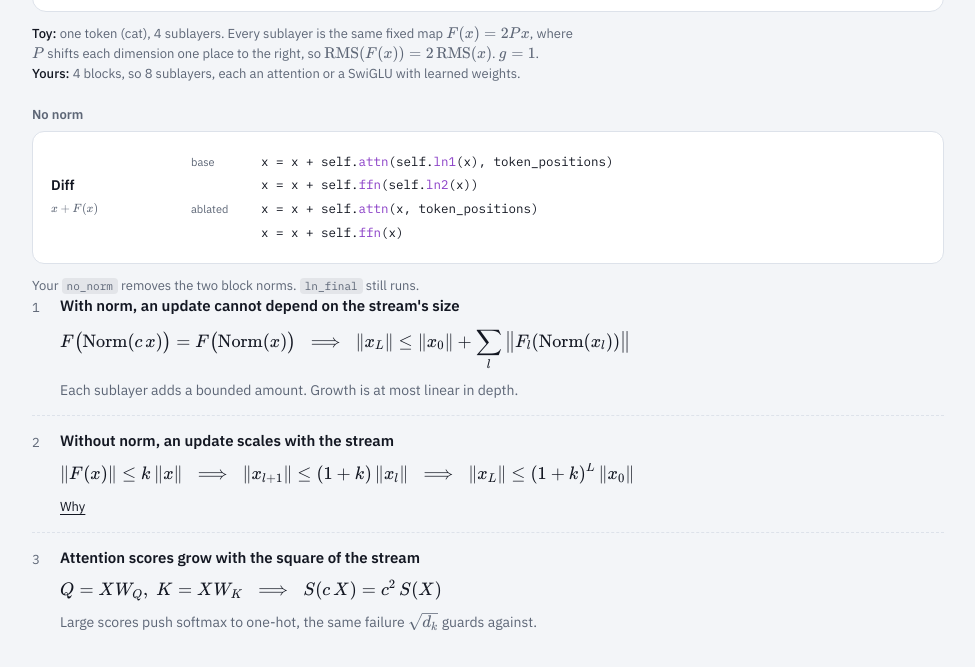
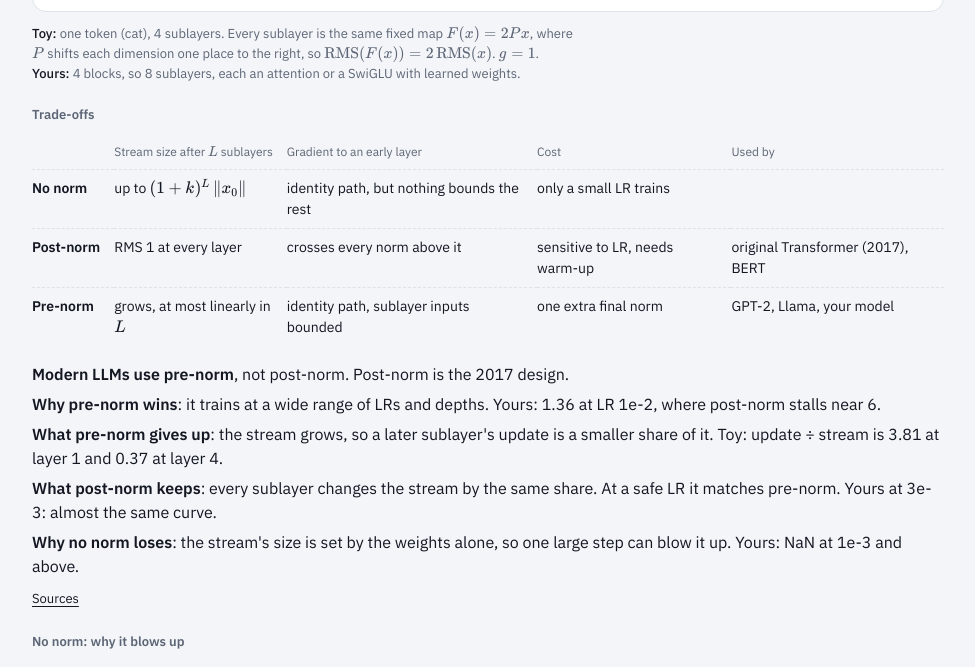
Before and after one commit to ym820/llm-notebook, a plain HTML site: page rmsnorm.html in a window 1280 px wide. Shown: the part 3424-4091 px from the top of the page, without its empty margins (260-1235 px from the left). Drawn offline with nearby package versions, Linux system fonts and the light colour scheme.

Commit message:
Replace ablation code diffs with trade-off analysis
Co-Authored-By: Claude Fable 5.2 <noreply@anthropic.com>

```diff
--- a/rmsnorm.html
+++ b/rmsnorm.html
@@ -136,7 +136,7 @@
   <!-- 5 -->
   <section class="node" data-id="ablation">
     <div class="node-head">
-      <button class="node-toggle" aria-expanded="true"><span class="node-n">5</span><span class="node-title">Ablation</span><span class="node-hint">no norm, post-norm</span></button>
+      <button class="node-toggle" aria-expanded="true"><span class="node-n">5</span><span class="node-title">Ablation</span><span class="node-hint">no norm, post-norm, pre-norm</span></button>
       <button class="master">Mark mastered</button>
     </div>
     <div class="node-body"><div class="node-inner"><div class="node-pad">
@@ -150,10 +150,23 @@
       </div>
       <p class="toy"><b>Toy:</b> one token (cat), 4 sublayers. Every sublayer is the same fixed map \(F(x)=2Px\), where \(P\) shifts each dimension one place to the right, so \(\mathrm{RMS}(F(x))=2\,\mathrm{RMS}(x)\). \(g=1\).<br><b>Yours:</b> 4 blocks, so 8 sublayers, each an attention or a SwiGLU with learned weights.</p>
 
-      <div class="sub">No norm</div>
-      <div class="pairs">
-        <div class="pair-row"><div class="lab"><b>Diff</b><span>\(x+F(x)\)</span></div><div class="lines-code"><div class="cl"><span class="tag">base</span><code>x = x + self.attn(self.ln1(x), token_positions)</code></div><div class="cl"><span class="tag"></span><code>x = x + self.ffn(self.ln2(x))</code></div><div class="cl"><span class="tag">ablated</span><code>x = x + self.attn(x, token_positions)</code></div><div class="cl"><span class="tag"></span><code>x = x + self.ffn(x)</code></div></div></div>
+      <div class="sub">Trade-offs</div>
+      <table class="cmp">
+        <tr><th></th><th>Stream size after \(L\) sublayers</th><th>Gradient to an early layer</th><th>Cost</th><th>Used by</th></tr>
+        <tr><td><b>No norm</b></td><td>up to \((1+k)^L\,\|x_0\|\)</td><td>identity path, but nothing bounds the rest</td><td>only a small LR trains</td><td></td></tr>
+        <tr><td><b>Post-norm</b></td><td>RMS 1 at every layer</td><td>crosses every norm above it</td><td>sensitive to LR, needs warm-up</td><td>original Transformer (2017), BERT</td></tr>
+        <tr><td><b>Pre-norm</b></td><td>grows, at most linearly in \(L\)</td><td>identity path, sublayer inputs bounded</td><td>one extra final norm</td><td>GPT-2, Llama, your model</td></tr>
+      </table>
+      <div class="lines">
+        <p><b>Modern LLMs use pre-norm</b>, not post-norm. Post-norm is the 2017 design.</p>
+        <p><b>Why pre-norm wins</b>: it trains at a wide range of LRs and depths. Yours: 1.36 at LR 1e-2, where post-norm stalls near 6.</p>
+        <p><b>What pre-norm gives up</b>: the stream grows, so a later sublayer's update is a smaller share of it. Toy: update ÷ stream is <span id="rel1"></span> at layer 1 and <span id="rel4"></span> at layer 4.</p>
+        <p><b>What post-norm keeps</b>: every sublayer changes the stream by the same share. At a safe LR it matches pre-norm. Yours at 3e-3: almost the same curve.</p>
+        <p><b>Why no norm loses</b>: the stream's size is set by the weights alone, so one large step can blow it up. Yours: NaN at 1e-3 and above.</p>
       </div>
+      <details class="aside"><summary>Sources</summary>Post-norm with warm-up: Vaswani et al. 2017. Norm moved to the sublayer input plus a final norm: GPT-2, Radford et al. 2019.<br>Post-norm gradients at initialization and why it needs warm-up: Xiong et al. 2020, "On Layer Normalization in the Transformer Architecture".<br>Post-norm can end better than pre-norm when it trains: Liu et al. 2020, "Understanding the Difficulty of Training Transformers".</details>
+
+      <div class="sub">No norm: why it blows up</div>
       <p class="toy">Your <code class="i">no_norm</code> removes the two block norms. <code class="i">ln_final</code> still runs.</p>
       <ol class="derive">
         <li><div>
@@ -172,7 +185,7 @@
           <div class="why">Large scores push softmax to one-hot, the same failure \(\sqrt{d_k}\) guards against.</div>
         </div></li>
       </ol>
-      <div class="sub">Your result</div>
+      <div class="sub">Your result: no norm</div>
       <table class="blend">
         <tr><th>No norm, LR</th><th>Outcome</th></tr>
         <tr><td>3e-3</td><td>NaN</td></tr>
@@ -190,10 +203,7 @@
       <img class="plot" src="img/no-norm_ablation.png" alt="Validation loss: no norm at 1e-4 stays above the baseline at 1e-4, which stays above the baseline at 3e-3." loading="lazy">
       <p class="toy">Of the 0.74 gap to the best baseline: about 0.46 comes from the lower LR, about 0.28 from removing the norm.</p>
 
-      <div class="sub">Post-norm</div>
-      <div class="pairs">
-        <div class="pair-row"><div class="lab"><b>Diff</b><span>\(\mathrm{Norm}(x+F(x))\)</span></div><div class="lines-code"><div class="cl"><span class="tag">base</span><code>x = x + self.attn(self.ln1(x), token_positions)</code></div><div class="cl"><span class="tag"></span><code>x = x + self.ffn(self.ln2(x))</code></div><div class="cl"><span class="tag">ablated</span><code>x = self.ln1(x + self.attn(x, token_positions))</code></div><div class="cl"><span class="tag"></span><code>x = self.ln2(x + self.ffn(x))</code></div></div></div>
-      </div>
+      <div class="sub">Post-norm vs pre-norm: the gradient path</div>
       <ol class="derive">
         <li><div>
           <div class="what">Forward: the stream is renormalized after every sublayer</div>
@@ -216,7 +226,7 @@
           <details class="aside"><summary>Why</summary>From \(y_i=g_i u_i/r\) with \(r=\mathrm{RMS}(u)\) and \(\partial r/\partial u_j=u_j/(d_{model}\,r)\).<br>Two effects: it rescales the gradient by \(1/\mathrm{RMS}(u)\), and it removes the component along \(u\), since \(J_{\mathrm{Norm}}(u)\,u=0\).<br>Reference: Xiong et al. 2020, "On Layer Normalization in the Transformer Architecture".</details>
         </div></li>
       </ol>
-      <div class="sub">Your result</div>
+      <div class="sub">Your result: post-norm</div>
       <table class="blend">
         <tr><th>LR</th><th>Pre-norm (baseline)</th><th>Post-norm</th></tr>
         <tr><td>3e-3</td><td>1.3387</td><td>slightly above baseline at every eval</td></tr>
@@ -349,6 +359,9 @@ const TOP = max(MODES.flatMap(m => m.xs));
 console.assert(MODES[1].xs.slice(1).every(x => Math.abs(rms(x) - 1) < 1e-4), "post-norm stream must have RMS 1");
 console.assert(rms(MODES[2].xs[LAYERS]) > 3 * rms(MODES[0].xs[LAYERS]), "no-norm stream should outgrow pre-norm");
 
+// size of the sublayer's output relative to the stream it is added to
+const upd = (m, l) => rms(F(m === MODES[0] ? norm(m.xs[l - 1]) : m.xs[l - 1])) / rms(m.xs[l - 1]);
+$("rel1").textContent = f(upd(MODES[0], 1)); $("rel4").textContent = f(upd(MODES[0], LAYERS));
 let mode = 0, layer = 1;
 MODES.forEach((m, i) => {
   const b = document.createElement("button");
@@ -371,7 +384,7 @@ function renderStream() {
     : mode === 1 ? [`F(x<sub>${layer - 1}</sub>) = 2 × shift = ${v(F(x))}`, `u = x<sub>${layer - 1}</sub> + F(x<sub>${layer - 1}</sub>) = ${v(add(x, F(x)))}`, `x<sub>${layer}</sub> = u / RMS(u) = u / ${f(rms(add(x, F(x))))} = <b>${v(m.xs[layer])}</b>`]
     : [`F(x<sub>${layer - 1}</sub>) = 2 × shift = ${v(F(x))}`, `x<sub>${layer}</sub> = ${v(x)} + ${v(F(x))} = <b>${v(m.xs[layer])}</b>`];
   $("inspectStream").innerHTML = `<h4>x<sub>${layer - 1}</sub> → x<sub>${layer}</sub></h4><div class="calc">${lines.join("<br>")}</div>
-    <p class="defs">RMS: ${f(rms(x))} → <b>${f(rms(m.xs[layer]))}</b>. After ${LAYERS} layers: ${f(rms(m.xs[LAYERS]))}.<br>final = Norm(x<sub>${LAYERS}</sub>), what the LM head sees.</p>`;
+    <p class="defs">update ÷ stream = ${f(upd(m, layer))}.<br>RMS: ${f(rms(x))} → <b>${f(rms(m.xs[layer]))}</b>. After ${LAYERS} layers: ${f(rms(m.xs[LAYERS]))}.<br>final = Norm(x<sub>${LAYERS}</sub>), what the LM head sees.</p>`;
 }
 
 window.addEventListener("DOMContentLoaded", () => { render(); renderStream(); });
--- a/style.css
+++ b/style.css
@@ -198,3 +198,9 @@ div.cell { display: grid; place-items: center; }
 .plot { display: block; width: 100%; max-width: 640px; margin: 12px 0; border: 1px solid var(--line); border-radius: 10px; background: #fff; }
 .node-pad > .pairs, .node-pad > .derive, .node-pad > .blend { margin-bottom: 8px; }
 @media (max-width: 860px) { .grid.c5 { grid-template-columns: 44px repeat(5, minmax(0, 1fr)); font-size: 12px; } }
+.cmp { border-collapse: collapse; font-size: 14px; margin: 4px 0 16px; width: 100%; }
+.cmp th { font-size: 12px; font-weight: 400; color: var(--muted); text-align: left; }
+.cmp th, .cmp td { padding: 8px 14px 8px 0; vertical-align: top; border-top: 1px dashed var(--line); }
+.cmp tr:first-child th { border-top: 0; }
+.cmp td:first-child { white-space: nowrap; }
+.node-pad > .lines { margin-bottom: 10px; }
```
Also changed, not shown: 1 other file.
